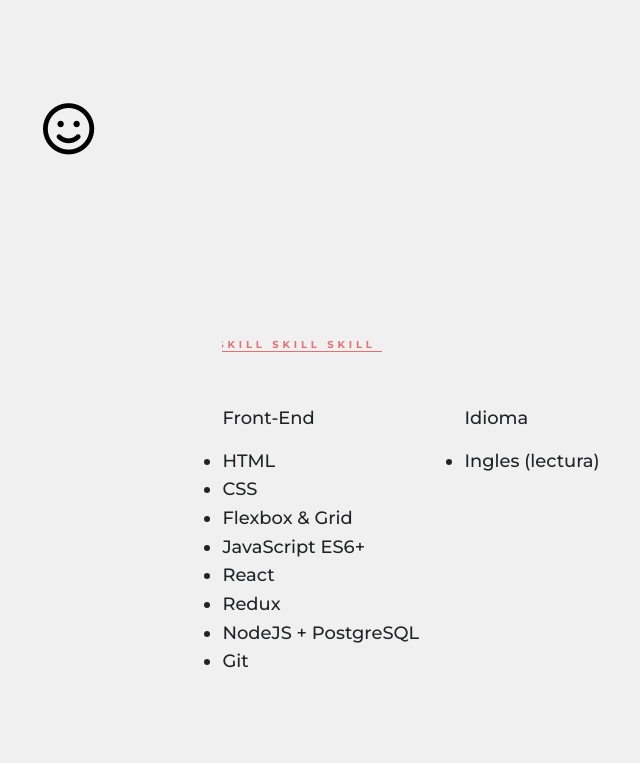
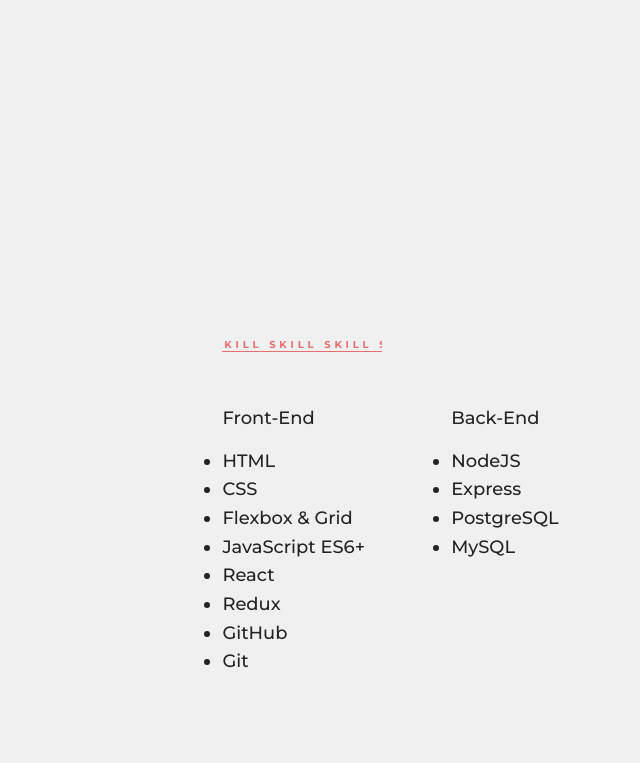
Before and after one commit to jonathanvolker/ReactCV, a React (Create React App) app: page / in a window 1280 px wide. Shown: the part 577-1340 px from the top of the page, without its empty margins (8-648 px from the left). Built offline with nearby package versions, Linux system fonts and the light colour scheme.

Commit message:
retoques

```diff
--- a/src/components/App.js
+++ b/src/components/App.js
@@ -27,45 +27,11 @@
     };
   }
 
-  // cursor
-  useEffect(() => {
-    const cursorTag = document.querySelector("div.cursors");
-    const balls = cursorTag.querySelectorAll("div");
-
-    let aimX = 0;
-    let aimY = 0;
-
-    document.addEventListener("mousemove", function(event) {
-      aimX = event.pageX;
-      aimY = event.pageY;
-    })
-
-    balls.forEach((ball, index) => {
-      let currentX = 0;
-      let currentY = 0;
-
-      let speed = 0.5 - index * 0.025;
-
-      const animate = function(){
-        currentX += (aimX - currentX) * speed;
-        currentY += (aimY - currentY) * speed;
-
-        ball.style.left = currentX + "px";
-        ball.style.top = currentY + "px";
-
-        requestAnimationFrame(animate);
-      }
-      animate();
-
-    })
-  }, [])
 
   return(
     <div id="home">
       <section><Navbar/></section>
-      <div className="app__smile-icon">
-        <i className="far fa-smile"></i>
-      </div>
+
       <div className="app__container">
         <section><Intro/></section>
         <section><AboutSkill/></section>
--- a/src/components/Project.js
+++ b/src/components/Project.js
@@ -132,7 +132,7 @@
               <li>Diseño de pantalla adaptable（RWD）</li>
             </ul>
             <div className="project__btns">
-              <a href="https://reactcv.vercel.app" target="_blank" rel="noreferrer"><div>Link</div></a >
+
               <a href="https://github.com/jonathanvolker/reactcv" target="_blank" rel="noreferrer"><div>ViewCode</div></a >
             </div>
           </div>
--- a/src/components/Skill.js
+++ b/src/components/Skill.js
@@ -20,17 +20,22 @@
             <li>JavaScript ES6+</li>
             <li>React</li>
             <li>Redux</li>
-            <li>NodeJS + PostgreSQL</li>
+            <li>GitHub</li>
             <li>Git</li>
           </ul>
         </div>
         <div className="skill__collection">
-          <h5 className="skill__text-1">Idioma</h5>
+          <h5 className="skill__text-1">Back-End</h5>
           <ul className="skill__text-1">
-            <li>Ingles (lectura)</li>
+            <li>NodeJS</li>
+            <li>Express</li>
 
+            <li>PostgreSQL</li>
+            <li>MySQL</li>
           </ul>
         </div>
+
+
       </div>
     </div>
   )
--- a/src/components/Work.js
+++ b/src/components/Work.js
@@ -12,6 +12,18 @@
       </div>
 
       <ul className="work__info">
+      <li>
+          <div className="work__date">2021.08 - 2021.09</div>
+          <div className="work__date">GamesApp web app</div>
+          <div className="work__date">montaje front y back-End</div>
+          <div className="work__company">《<span>developer</span>》</div>
+        </li>
+
+       <li>
+          <div className="work__date">2021.08 - 2021.09</div>
+          <div className="work__date">Soy Henry</div>
+          <div className="work__company">《<span>Teaching Asistant </span>》</div>
+        </li>
       <li>
           <div className="work__date">2019.05 - 2021.02</div>
           <div className="work__date">Hotel Arrecife</div>
```
